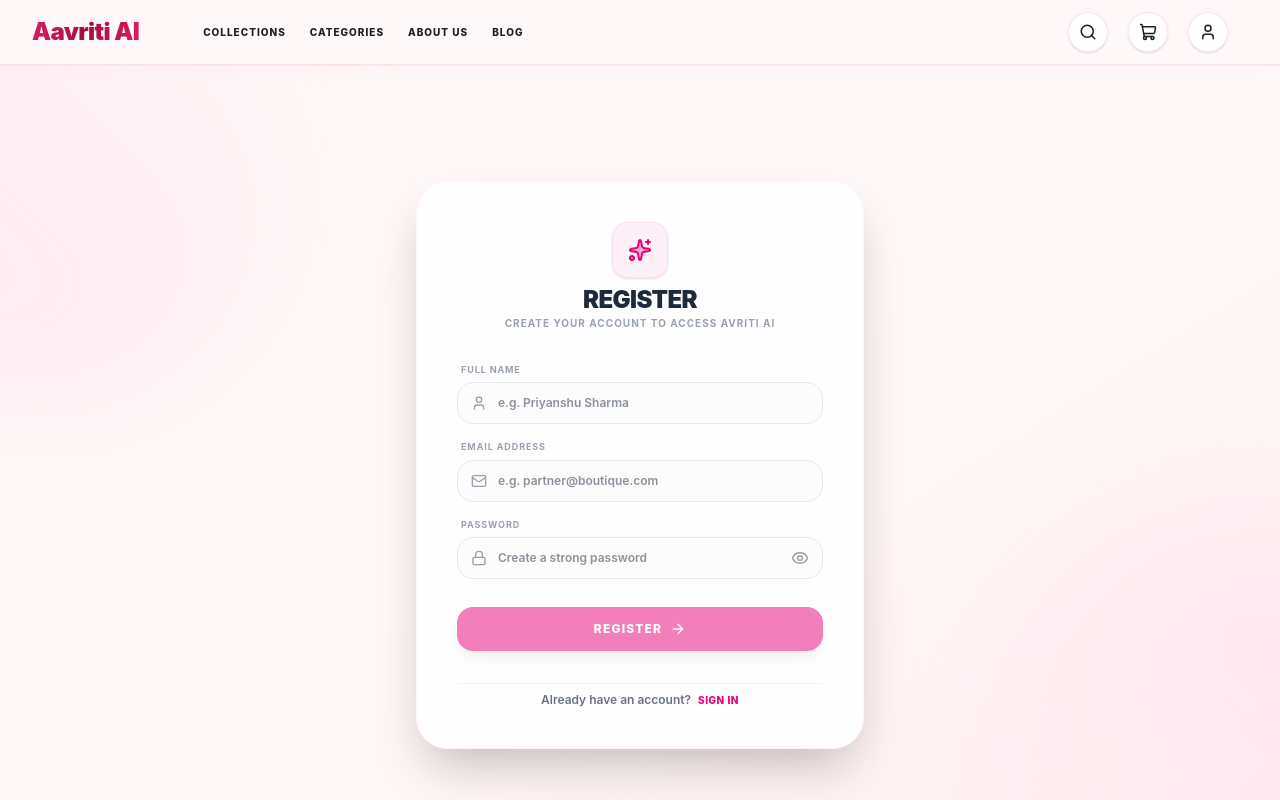
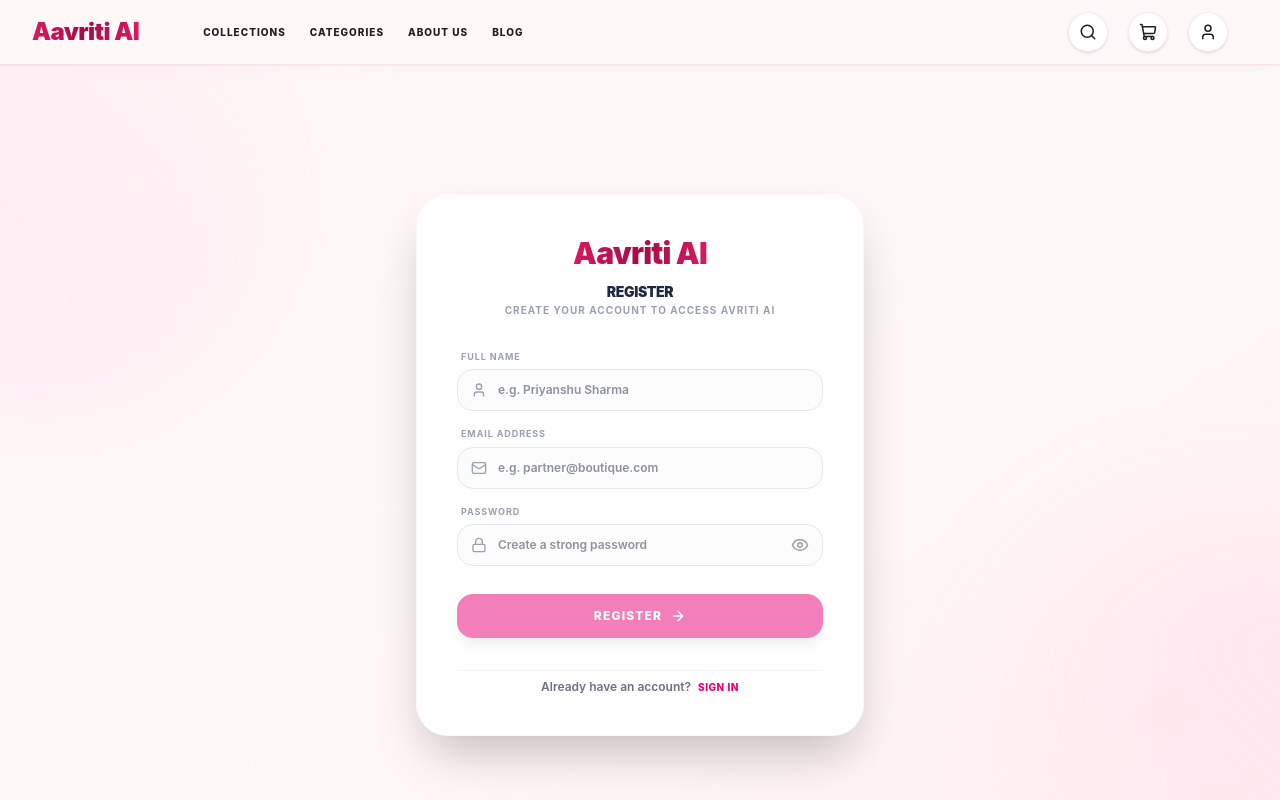
Before and after one commit to debanjann89/Avriti-AI, a React app in the folder frontend/: page /register in a window 1280 px wide. Shown: the top 800 px of the page. Built offline with nearby package versions, Linux system fonts and the light colour scheme; the HTML template or start-up script is replaced by a standard one.

Commit message:
Update logo in login and register pages to Aavriti AI brand styled text logo

```diff
--- a/frontend/src/pages/LoginPage.jsx
+++ b/frontend/src/pages/LoginPage.jsx
@@ -47,12 +47,12 @@
       <div className="max-w-md w-full bg-white/85 backdrop-blur-xl border border-pink-100/40 p-8 sm:p-10 rounded-[32px] shadow-2xl relative overflow-hidden space-y-8 animate-fadeIn">
 
         {/* Logo / Header Section */}
-        <div className="text-center space-y-2.5">
-          <div className="w-14 h-14 bg-pink-100/60 border border-pink-200/50 rounded-2xl flex items-center justify-center mx-auto text-pink-600 shadow-sm">
-            <Sparkles className="w-6 h-6 fill-pink-300" />
-          </div>
+        <div className="text-center space-y-3.5">
+          <Link to="/" className="text-3xl font-black font-jakarta tracking-tight bg-gradient-to-r from-[#D81B60] via-[#A30D45] to-[#D81B60] bg-clip-text text-transparent inline-block hover:scale-[1.01] transition-transform select-none">
+            Aavriti AI
+          </Link>
           <div className="space-y-1">
-            <h2 className="text-2xl font-black text-slate-800 tracking-tight uppercase leading-none font-jakarta">Sign In</h2>
+            <h3 className="text-sm font-black text-slate-800 tracking-tight uppercase leading-none font-jakarta">Sign In</h3>
             <p className="text-[10px] text-gray-400 font-bold uppercase tracking-widest">
               Access your luxury virtual try-on studio
             </p>
--- a/frontend/src/pages/RegisterPage.jsx
+++ b/frontend/src/pages/RegisterPage.jsx
@@ -106,12 +106,12 @@
       <div className="max-w-md w-full bg-white/85 backdrop-blur-xl border border-pink-100/40 p-8 sm:p-10 rounded-[32px] shadow-2xl relative overflow-hidden space-y-8 animate-fadeIn">
 
         {/* Logo / Header Section */}
-        <div className="text-center space-y-2.5">
-          <div className="w-14 h-14 bg-pink-100/60 border border-pink-200/50 rounded-2xl flex items-center justify-center mx-auto text-pink-600 shadow-sm">
-            <Sparkles className="w-6 h-6 fill-pink-300" />
-          </div>
+        <div className="text-center space-y-3.5">
+          <Link to="/" className="text-3xl font-black font-jakarta tracking-tight bg-gradient-to-r from-[#D81B60] via-[#A30D45] to-[#D81B60] bg-clip-text text-transparent inline-block hover:scale-[1.01] transition-transform select-none">
+            Aavriti AI
+          </Link>
           <div className="space-y-1">
-            <h2 className="text-2xl font-black text-slate-800 tracking-tight uppercase leading-none font-jakarta">Register</h2>
+            <h3 className="text-sm font-black text-slate-800 tracking-tight uppercase leading-none font-jakarta">Register</h3>
             <p className="text-[10px] text-gray-400 font-bold uppercase tracking-widest">
               Create your account to access Avriti AI
             </p>
```
